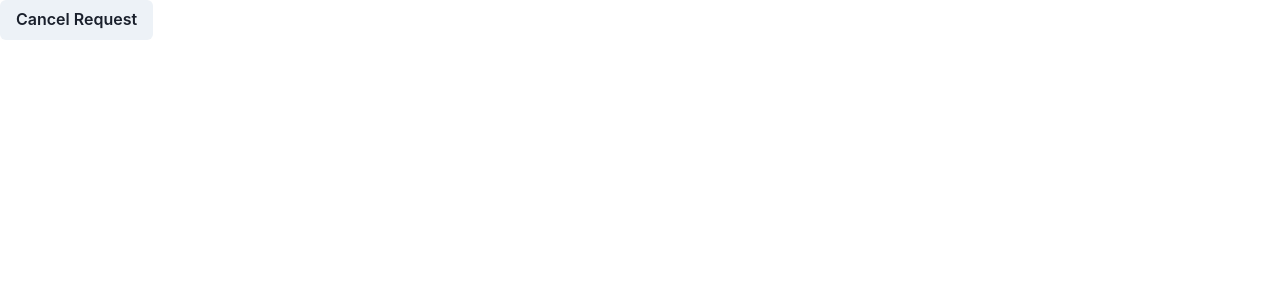
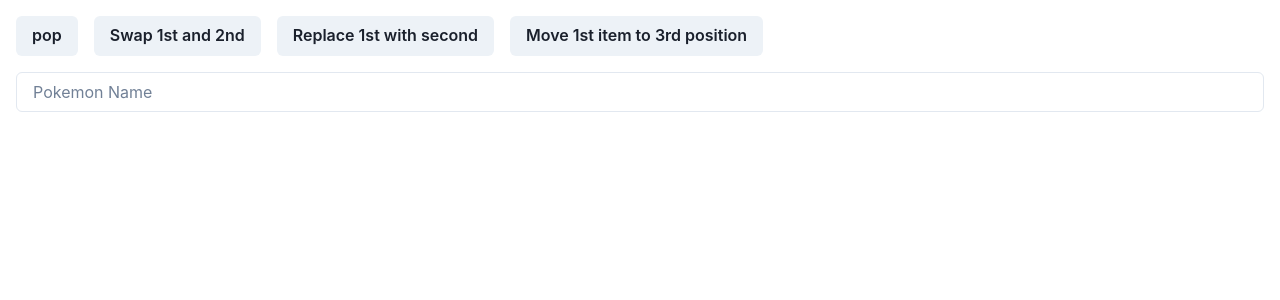
Before and after one commit to usmanabdurrehman/React-tutorials, a React app: page / in a window 1280 px wide. Shown: the top 300 px of the page. Built offline with nearby package versions, Linux system fonts and the light colour scheme; no server answers; the HTML template or start-up script is replaced by a standard one.

Commit message:
Formik FieldArray Helpers tutorial code

```diff
--- a/package.json
+++ b/package.json
@@ -9,6 +9,7 @@
     "preview": "vite preview"
   },
   "dependencies": {
+    "@chakra-ui/icons": "^2.0.19",
     "@chakra-ui/react": "^2.5.5",
     "@emotion/react": "^11.10.6",
     "@emotion/styled": "^11.10.6",
--- a/src/App.tsx
+++ b/src/App.tsx
@@ -12,6 +12,7 @@ import { ReactQueryDevtools } from "react-query/devtools";
 import { SWRConfig } from "swr";
 import { SWRPagination } from "./Components/SWRPagination";
 import { QueryCancellation } from "./Components/QueryCancellation";
+import FormikFieldArrayHelpers from "./Components/FormikFieldArrayHelpers/FormikFieldArrayHelpers";
 
 const defaultQueryFn = async ({ queryKey }: any) => {
   const { data } = await axios.get(`http://localhost:7000${queryKey[0]}`);
@@ -38,7 +39,8 @@ export default function App() {
   return (
     <ChakraProvider>
       <QueryClientProvider client={queryClient}>
-        <QueryCancellation />
+        <FormikFieldArrayHelpers />
+        {/* <QueryCancellation /> */}
       </QueryClientProvider>
     </ChakraProvider>
   );
--- /dev/null
+++ b/src/Components/FormikFieldArrayHelpers/FormikFieldArrayHelpers.tsx
@@ -0,0 +1,109 @@
+import {
+  Box,
+  Button,
+  Flex,
+  FormControl,
+  FormLabel,
+  Grid,
+  GridItem,
+  Input,
+} from "@chakra-ui/react";
+import axios from "axios";
+import { Field, FieldArray, Formik } from "formik";
+import React from "react";
+import { Pokemon } from "../PartialData/PartialData.types";
+import PokemonCard from "../PartialData/PokemonCard";
+
+type FormFields = {
+  pokemon: string;
+  pokemons: Pokemon[];
+};
+
+export default function FormikFieldArrayHelpers() {
+  const getPokemonByName = async (name: string) => {
+    const { data: pokemonDetail }: any = await axios.get(
+      `https://pokeapi.co/api/v2/pokemon/${name}`
+    );
+    if (pokemonDetail === "Not Found") return;
+    const pokemon: Pokemon = {
+      id: pokemonDetail?.id,
+      name: pokemonDetail?.name,
+      image: pokemonDetail?.sprites?.other?.dream_world?.front_default,
+      types: pokemonDetail?.types?.map(({ type }: any) => type?.name),
+      stats: pokemonDetail?.stats?.map((stat: any) => ({
+        baseStat: stat?.base_stat,
+        name: stat?.stat?.name,
+      })),
+    };
+    return pokemon;
+  };
+
+  return (
+    <Box p={4}>
+      <Formik initialValues={{ pokemon: "", pokemons: [] }} onSubmit={() => {}}>
+        {({ values, setFieldValue }) => {
+          return (
+            <Box>
+              <FieldArray name="pokemons">
+                {(arrayHelpers) => (
+                  <Box>
+                    <Flex gap={4} mb={4}>
+                      <Button onClick={() => arrayHelpers.pop()}>pop</Button>
+                      <Button onClick={() => arrayHelpers.swap(0, 1)}>
+                        Swap 1st and 2nd
+                      </Button>
+                      <Button
+                        onClick={() =>
+                          arrayHelpers.replace(0, values?.pokemons?.[2])
+                        }
+                      >
+                        Replace 1st with second
+                      </Button>
+                      <Button onClick={() => arrayHelpers.move(0, 2)}>
+                        Move 1st item to 3rd position
+                      </Button>
+                    </Flex>
+                    <Field name="pokemon">
+                      {({ field }: any) => (
+                        <FormControl>
+                          <Input
+                            {...field}
+                            placeholder="Pokemon Name"
+                            onKeyDown={async (e) => {
+                              if (e.key !== "Enter") return;
+                              const pokemon = await getPokemonByName(
+                                values.pokemon.toLowerCase()
+                              );
+                              arrayHelpers.insert(1, pokemon);
+                              setFieldValue("pokemon", "");
+                            }}
+                          />
+                        </FormControl>
+                      )}
+                    </Field>
+                    <Grid
+                      templateColumns={
+                        "repeat( auto-fill, minmax(400px, 1fr) )"
+                      }
+                      mt={4}
+                      gap={4}
+                    >
+                      {values.pokemons?.map((pokemon: Pokemon, index) => (
+                        <GridItem key={pokemon.id} w="100%">
+                          <PokemonCard
+                            pokemon={pokemon}
+                            onDelete={() => arrayHelpers.remove(index)}
+                          />
+                        </GridItem>
+                      ))}
+                    </Grid>
+                  </Box>
+                )}
+              </FieldArray>
+            </Box>
+          );
+        }}
+      </Formik>
+    </Box>
+  );
+}
--- a/src/Components/PartialData/PokemonCard.tsx
+++ b/src/Components/PartialData/PokemonCard.tsx
@@ -1,9 +1,13 @@
+import { CloseIcon } from "@chakra-ui/icons";
 import {
   Badge,
   Card,
   CardBody,
   Flex,
+  Grid,
+  GridItem,
   Heading,
+  IconButton,
   Image,
   Stack,
 } from "@chakra-ui/react";
@@ -19,11 +23,19 @@ const TYPE_COLOR_MAP: any = {
   bug: "green",
   fairy: "pink",
   electric: "yellow",
+  ground: "orange",
+  dragon: "purple",
 };
 
-export default function PokemonCard({ pokemon }: { pokemon: Pokemon }) {
+export default function PokemonCard({
+  pokemon,
+  onDelete,
+}: {
+  pokemon: Pokemon;
+  onDelete?: () => void;
+}) {
   return (
-    <Card width={"400px"} boxShadow={"2xl"}>
+    <Card width={"400px"} boxShadow={"2xl"} position="relative">
       <CardBody>
         <Flex justifyContent={"center"}>
           <Image src={pokemon?.image} borderRadius="lg" />
@@ -42,7 +54,29 @@ export default function PokemonCard({ pokemon }: { pokemon: Pokemon }) {
             </Badge>
           ))}
         </Stack>
+        <Grid templateColumns={"repeat(2, 1fr)"} gap={4} mt={4}>
+          {pokemon?.stats?.map(({ baseStat, name }) => (
+            <GridItem key={name}>
+              <Stack direction={"row"}>
+                <Badge colorScheme={baseStat < 44 ? "red" : "green"}>
+                  {baseStat}
+                </Badge>
+                <Badge colorScheme={"blackAlpha"}>{name}</Badge>
+              </Stack>
+            </GridItem>
+          ))}
+        </Grid>
       </CardBody>
+      <IconButton
+        position={"absolute"}
+        top={5}
+        right={5}
+        aria-label="delete"
+        onClick={() => onDelete && onDelete()}
+        colorScheme="red"
+      >
+        <CloseIcon />
+      </IconButton>
     </Card>
   );
 }
```
Also changed, not shown: 1 other file (tests, documents, lock files or other folders).
